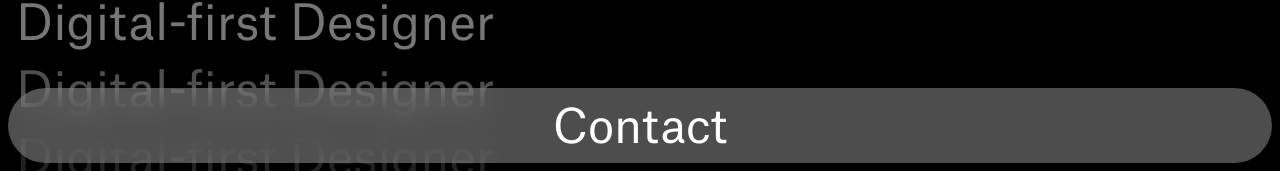
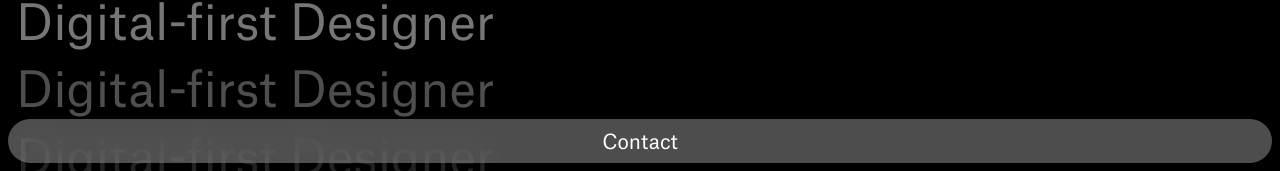
Before and after one commit to sanzdecastro/santisanchezdev, a Vue app: page / in a window 1280 px wide. Shown: the part 629-800 px from the top of the page. Built offline with nearby package versions, Linux system fonts and the light colour scheme.

Commit message:
buton desk

```diff
--- a/src/App.vue
+++ b/src/App.vue
@@ -214,8 +214,8 @@ body {
   .button {
     font-family: 'Atlas';
     letter-spacing: -.1px;
-    font-size: clamp(18px, 3.6vw, 70px);
-    line-height: clamp(24px, 4vw, 70px);
+    font-size: clamp(18px, 20px, 70px);
+    line-height: clamp(24px, 20px, 70px);
     @apply
     bg-white
     backdrop-blur-lg
@@ -226,9 +226,12 @@ body {
     justify-center
     items-center
     px-4
-    md:pt-4
+    md:pt-3
     py-2;
-
+    @media (min-width: 1024px) {
+        height: auto;
+        width: auto;
+    }
     &:focus{
       @apply
       bg-opacity-100
```
